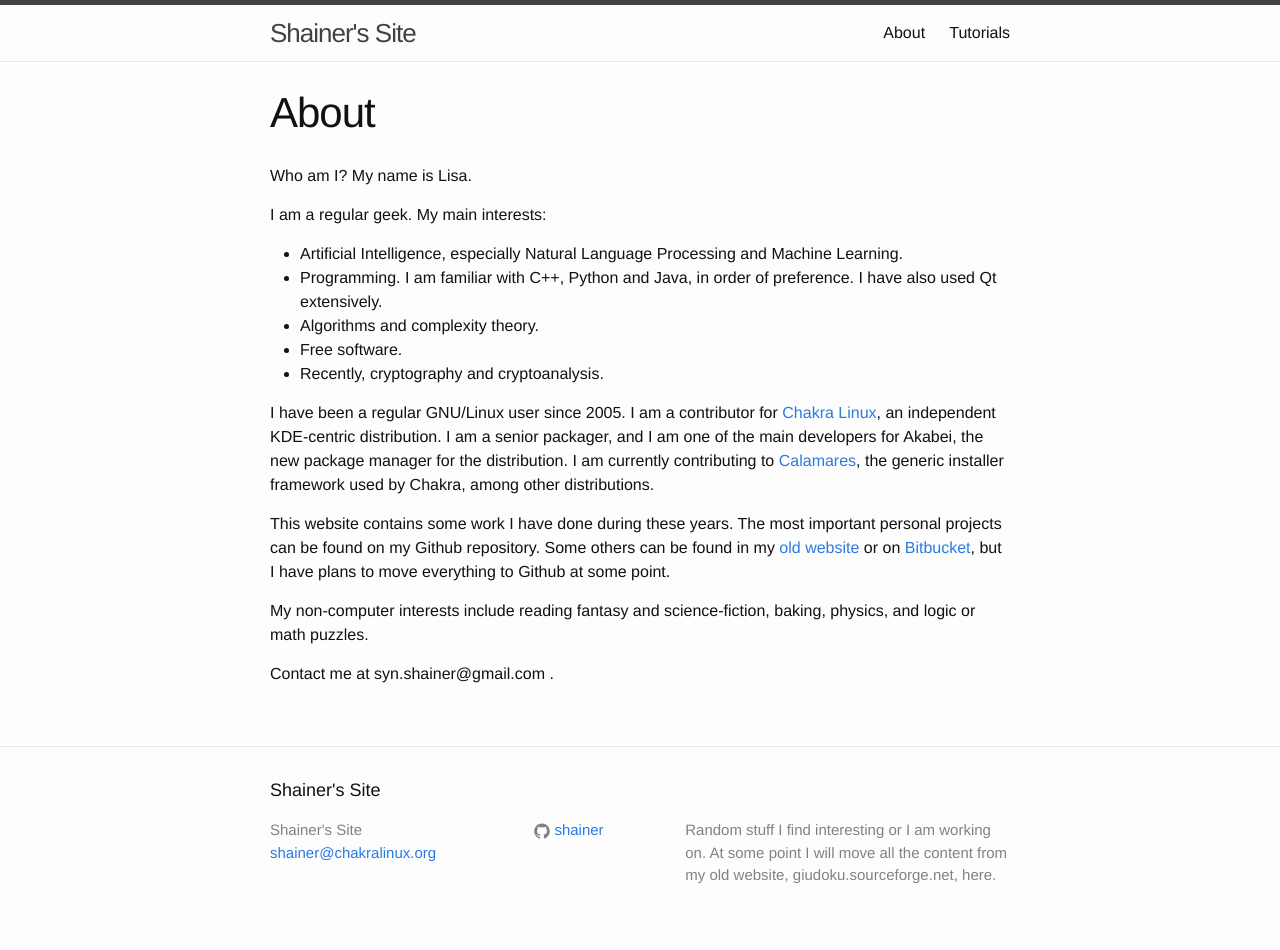
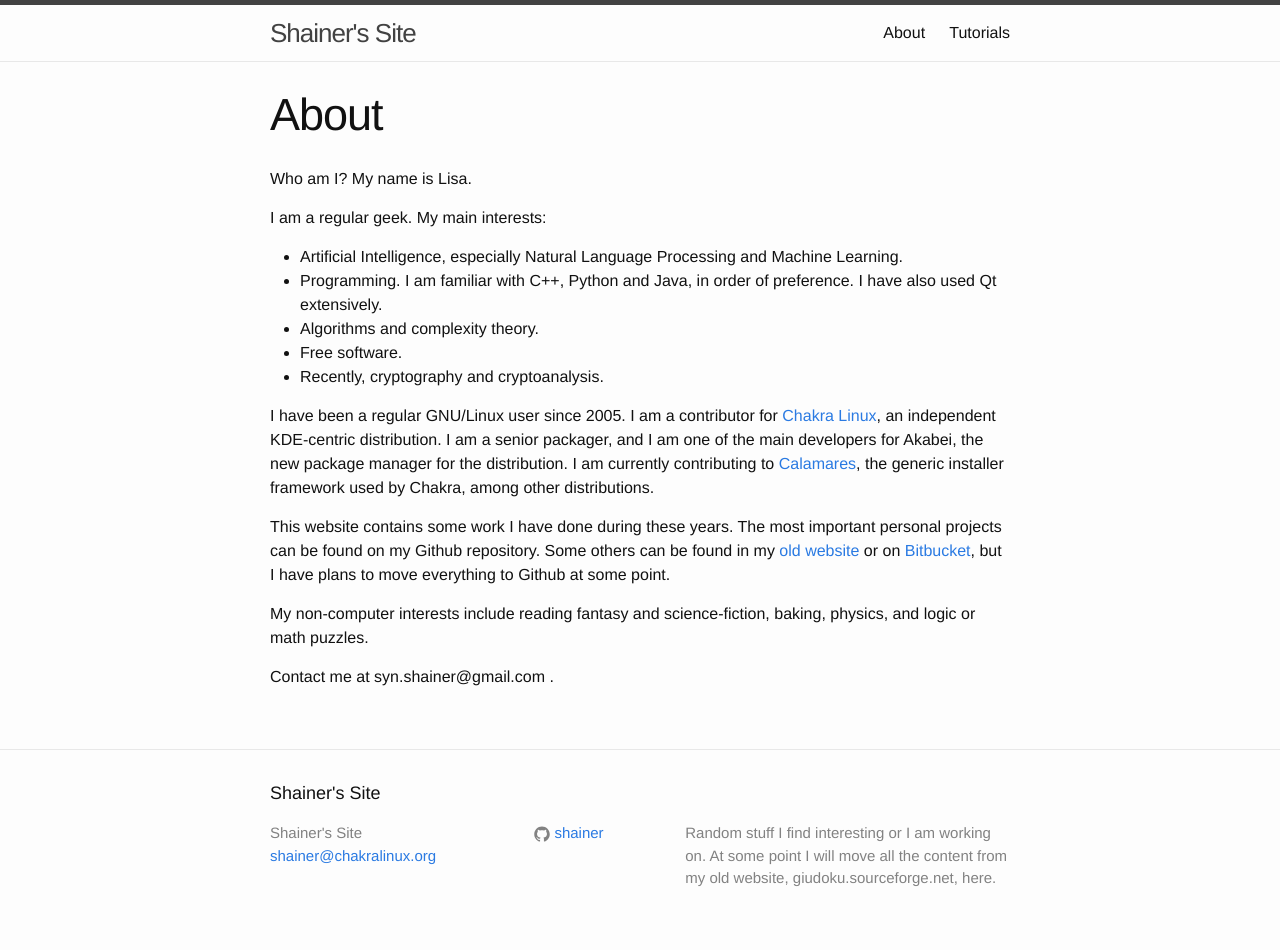
Before and after one commit to shainer/shainer.github.io, a Jekyll site: the page built from about.md, in a window 1280 px wide. Built offline with Jekyll 4.4.1, drawn with Linux system fonts in a browser that asks for light colours.

Commit message:
Increase title font size.

```diff
--- a/_sass/_layout.scss
+++ b/_sass/_layout.scss
@@ -204,7 +204,7 @@
 }
 
 .post-title {
-    font-size: 42px;
+    font-size: 45px;
     letter-spacing: -1px;
     line-height: 1;
 
```
